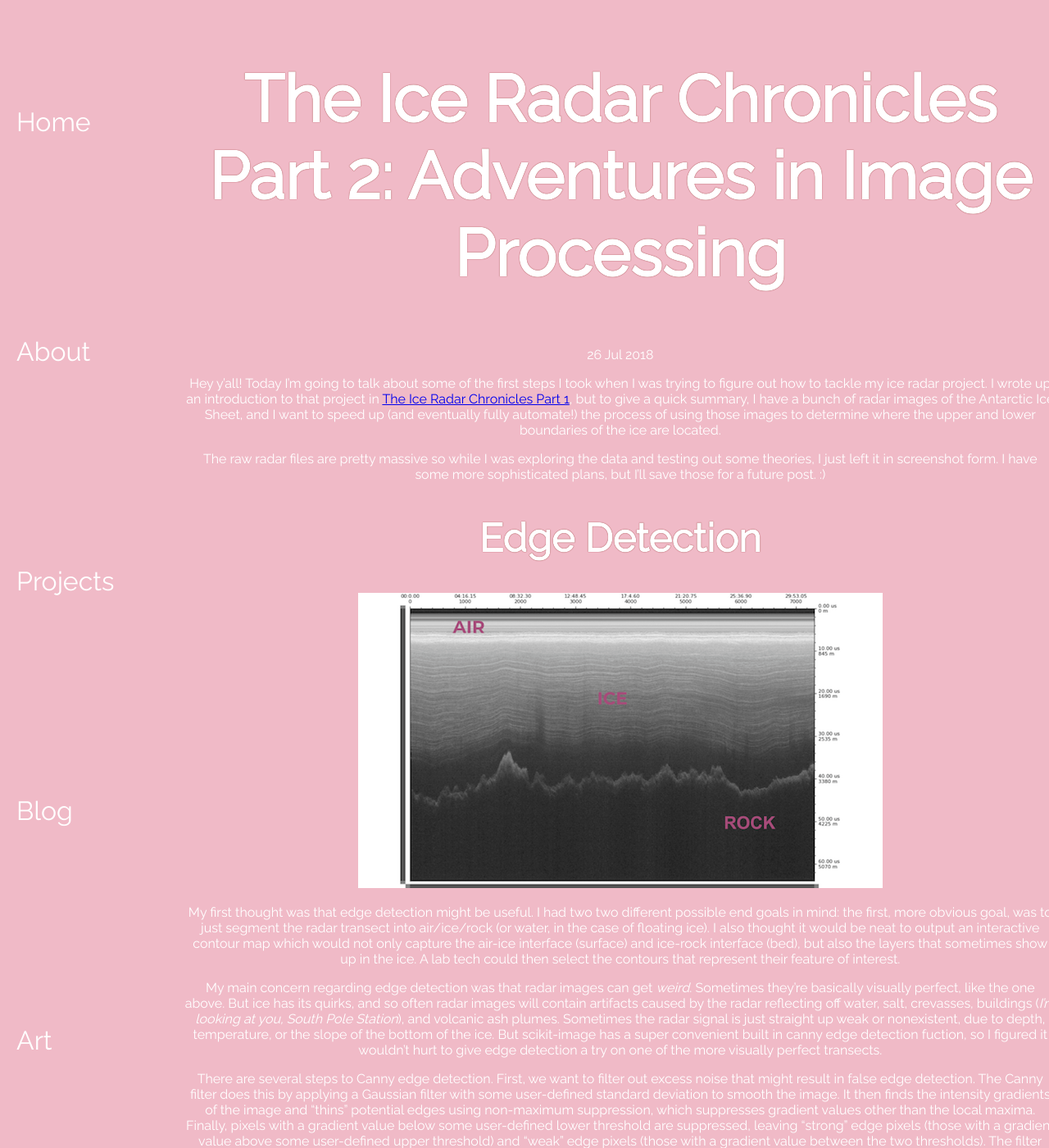
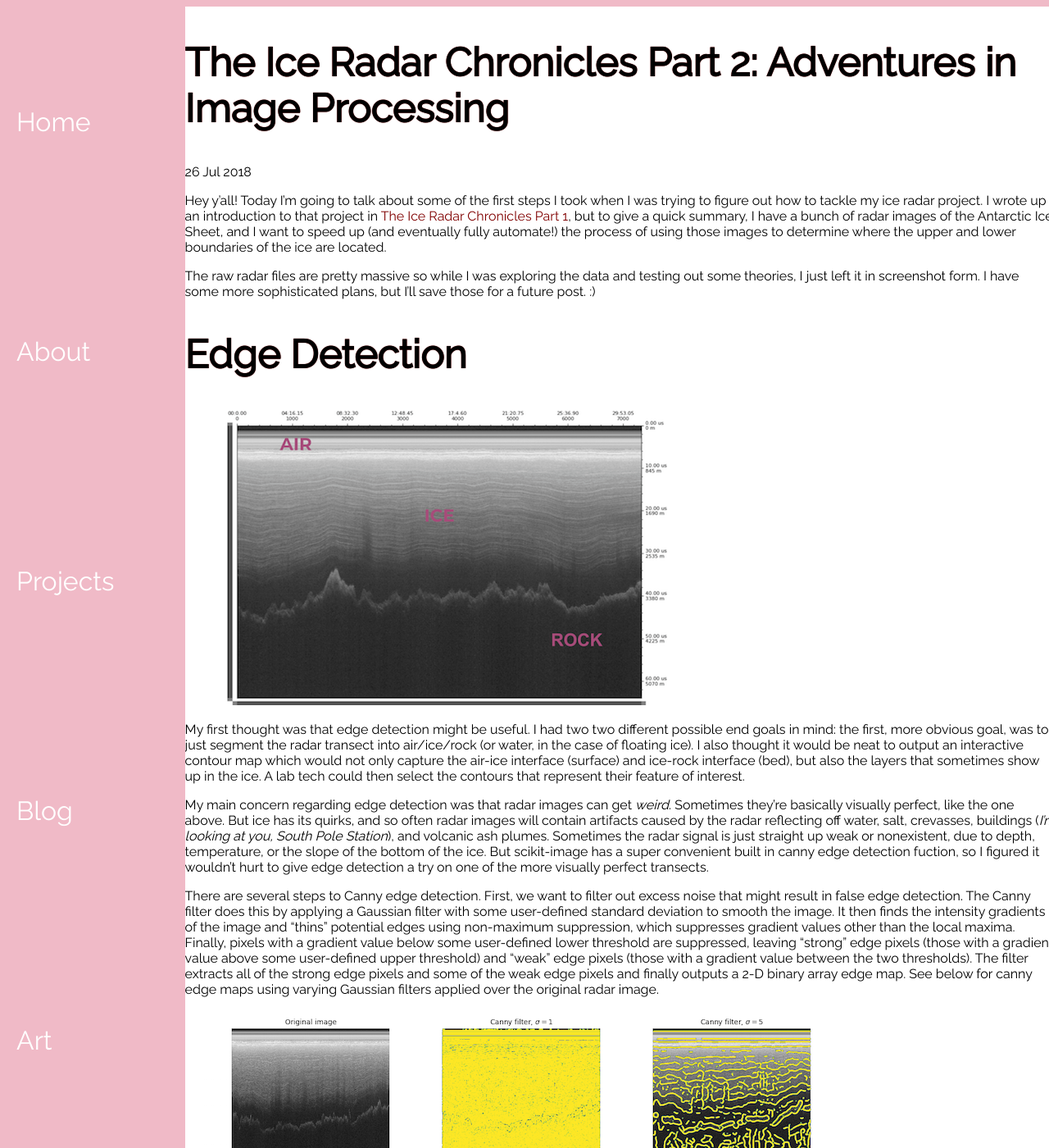
Before and after one commit to AlyssaYelle/AlyssaYelle.github.io, a Jekyll site: the page built from _posts/2018-07-26-ice2.md, in a window 1280 px wide and 1400 px high. Shown: the whole window at 82% size. Built offline with Jekyll 4.4.1, drawn with Linux system fonts in a browser that asks for light colours.

Commit message:
styling blog posts

```diff
--- a/_layouts/post.html
+++ b/_layouts/post.html
@@ -1,8 +1,8 @@
 ---
 layout: default
 ---
-<section>
-	<h1>{{ page.title }}</h1>
+<section class='posts'>
+	<h2>{{ page.title }}</h2>
 	<p class="meta">{{ page.date | date_to_string }}</p>
 
 	<div class="post">
--- a/css/main.css
+++ b/css/main.css
@@ -42,7 +42,7 @@ nav a.active {
 
 section {
 	text-align: center;
-    height: 100vh;
+  height: 100vh;
   float: right;
   width: 83%;
 }
@@ -66,9 +66,12 @@ section {
 
 .blog {
   text-align: left;
-  height: 100vh;
-  float: right;
-  width: 83%;
+}
+
+.posts {
+  text-align: left;
+  color: black;
+  background-color: white;
 }
 
 h1 {
@@ -83,11 +86,19 @@ h2 {
 }
 
 
-li a {
+.blog a {
     text-decoration: none;
     color: maroon;
 }
-li a:hover {
+.blog a:hover {
+    text-decoration: underline;
+}
+
+.posts a {
+    text-decoration: none;
+    color: maroon;
+}
+.posts a:hover {
     text-decoration: underline;
 }
 
```
